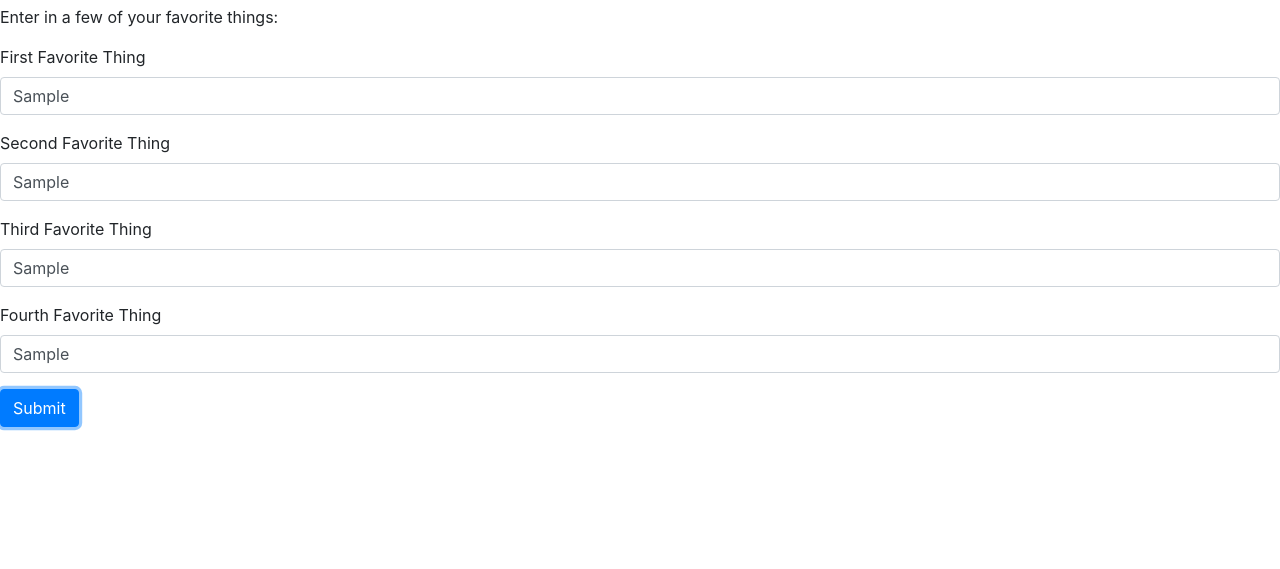
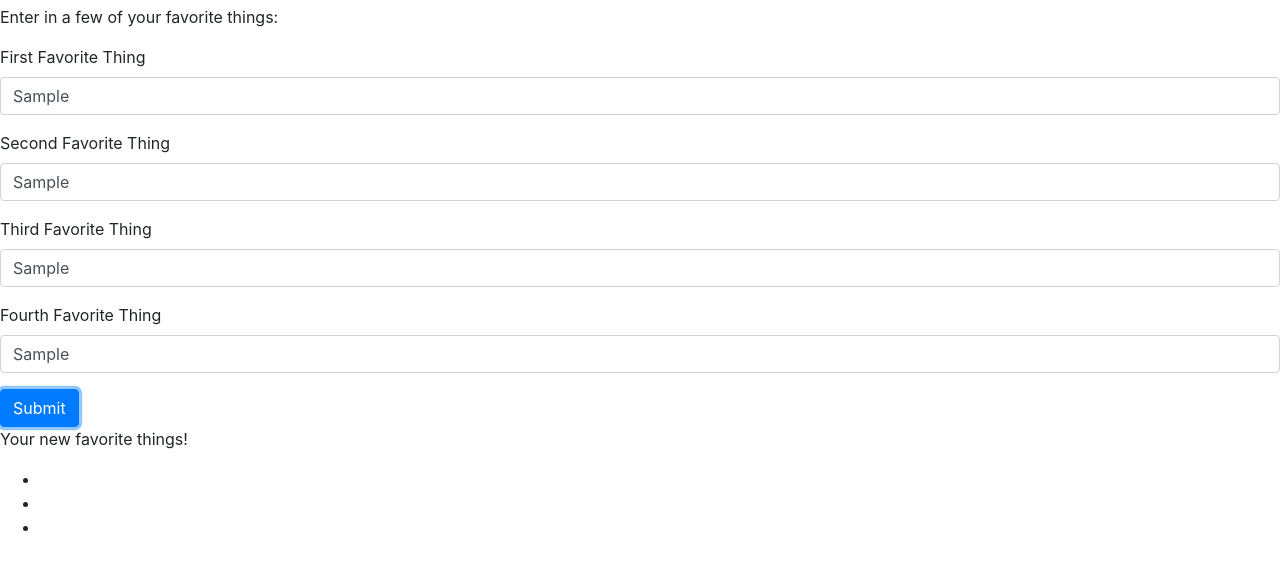
Before and after one commit to Pingel88/more-favorite-things, a plain HTML site: page index.html in a window 1280 px wide. Both pictures are taken after typing "Sample", "Sample", "Sample", "Sample" into the empty fields and a click on the button "Submit". Shown: the part 51-620 px from the top of the page. Drawn offline with Linux system fonts and the light colour scheme.

Commit message:
add css to hide div tag
Co-authored-by: Mike Pingel <mdpingel@gmail.com>
Co-authored-by: Sage Sypert <sage.sypert@gmail.com>

```diff
--- a/css/styles.css
+++ b/css/styles.css
@@ -0,0 +1,3 @@
+#new-favorite-things {
+  display: none;
+}
--- a/index.html
+++ b/index.html
@@ -30,5 +30,13 @@
 
     <button type="submit" class="btn btn-primary">Submit</button>
   </form>
+  <div id = "new-favorite-things">
+    <p>Your new favorite things!</p>
+    <ul>
+      <li><span id = "new-favorite-thing1"></span></li>
+      <li><span id = "new-favorite-thing2"></span></li>
+      <li><span id = "new-favorite-thing3"></span></li>
+    </ul>
+  </div>
 </body>
 </html>
--- a/js/scripts.js
+++ b/js/scripts.js
@@ -5,6 +5,10 @@ $(document).ready(function() {
     const favoriteThings = [$("#favorite-thing1").val(), $("#favorite-thing2").val(), $("#favorite-thing3").val(), $("#favorite-thing4").val()];
     const newFavoriteThings =  [];
     newFavoriteThings.push(favoriteThings[1], favoriteThings[0], favoriteThings[2]);
-    console.log(newFavoriteThings);
+
+    $("#new-favorite-things").show();
+
+
+    $(".language-result").text("C#");
   });
 });
```
